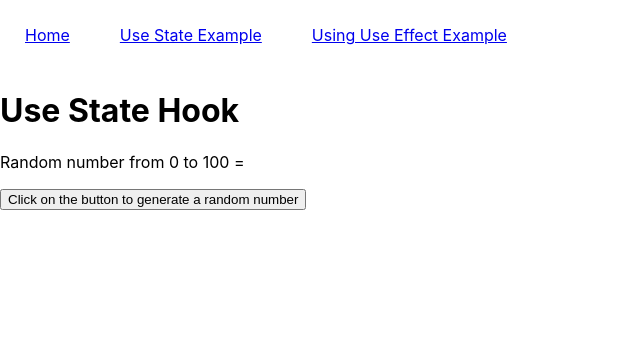
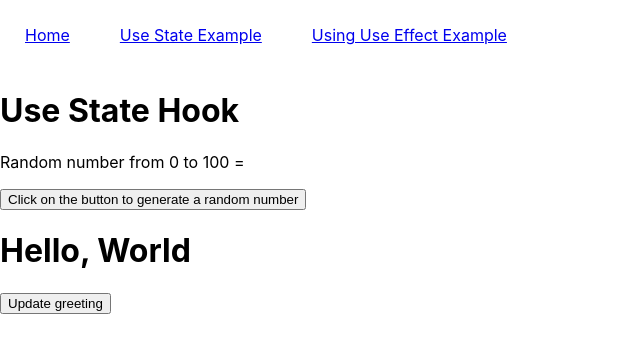
Before and after one commit to andregu14/Coursera-front-end-dev-course, a React (Create React App) app in the folder lesson010 react hooks/react-hooks/: page /use-state-example in a window 1280 px wide. Shown: the top 352 px of the page, without its empty margins (0-640 px from the left). Built offline with nearby package versions, Linux system fonts and the light colour scheme.

Commit message:
Update UseStateEx.jsx

```diff
--- a/lesson010 react hooks/react-hooks/src/components/UseStateEx.jsx
+++ b/lesson010 react hooks/react-hooks/src/components/UseStateEx.jsx
@@ -1,4 +1,5 @@
 import { useState } from "react"
+import StateObject from "./StateObject"
 
 const UseStateEx = () => {
     const [randomNumber, setRandomNumber] = useState()
@@ -11,6 +12,7 @@ const UseStateEx = () => {
             <h1>Use State Hook</h1>
             <p>Random number from 0 to 100 = <strong>{randomNumber}</strong></p>
             <button onClick={ () => setRandomNumber(random)}>Click on the button to generate a random number</button>
+            <StateObject />
         </>
 
     )
```
